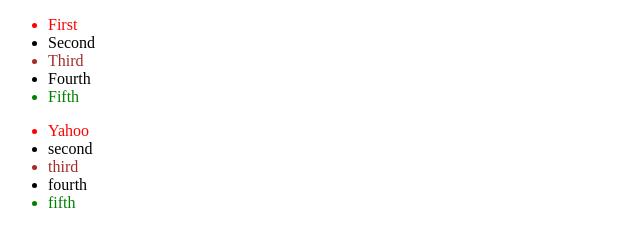
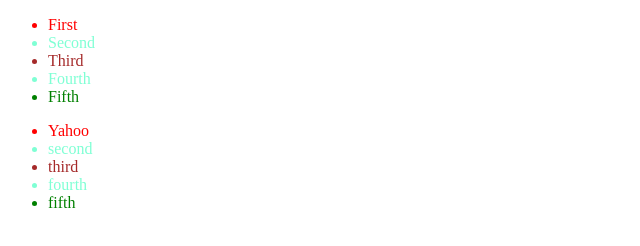
Before and after one commit to maurachiusano/maurachiusano.github.io, a plain HTML site: page selector2.html in a window 1280 px wide. Shown: the whole page, without its empty margins (0-640 px from the left). Drawn offline with Linux system fonts and the light colour scheme.

Commit message:
Update main5.css

```diff
--- a/main5.css
+++ b/main5.css
@@ -13,3 +13,6 @@ li:nth-child(3){
 li:nth-last-child{
        color:yellow;
 }
+li:nth-child(even){
+       color:AquaMarine;
+}
```
